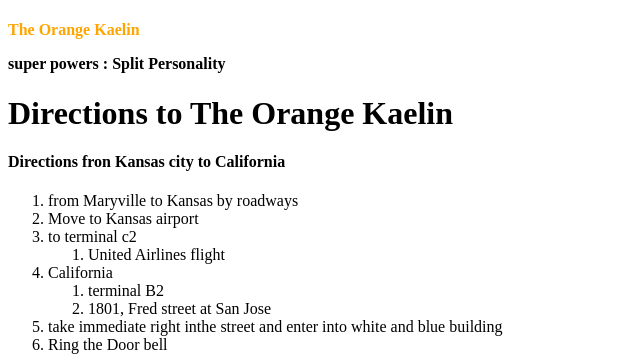
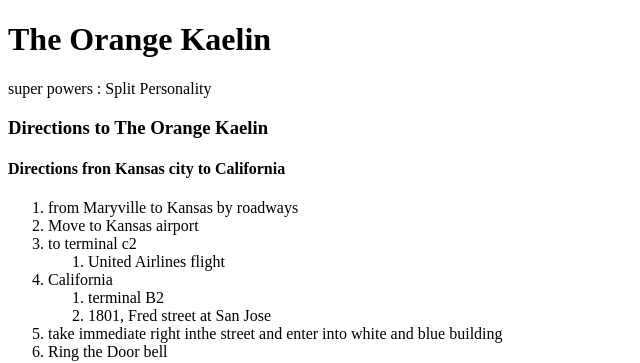
Before and after one commit to 44-563-WebApps-F21/webapps-f21-assignment-3-rahulkonda96, a plain HTML site: page bonus.html in a window 1280 px wide. Shown: the top 363 px of the page, without its empty margins (0-640 px from the left). Drawn offline with Linux system fonts and the light colour scheme.

```diff
--- a/bonus.html
+++ b/bonus.html
@@ -1,10 +1,10 @@
 <!DOCTYPE html>
 <html>
     <h4>
-        <p style="color:orange;"> The Orange Kaelin </p>
+        <p style="color:orange;"> <h1>The Orange Kaelin</h1> </p>
         <p> super powers : Split Personality</p>
     </h4>
-        <h1>Directions to The Orange Kaelin</h1>
+        <h3>Directions to The Orange Kaelin</h3>
         <h4>Directions fron Kansas city to California</h4>
         <ol>
             <li>from Maryville to Kansas by roadways</li>
```
